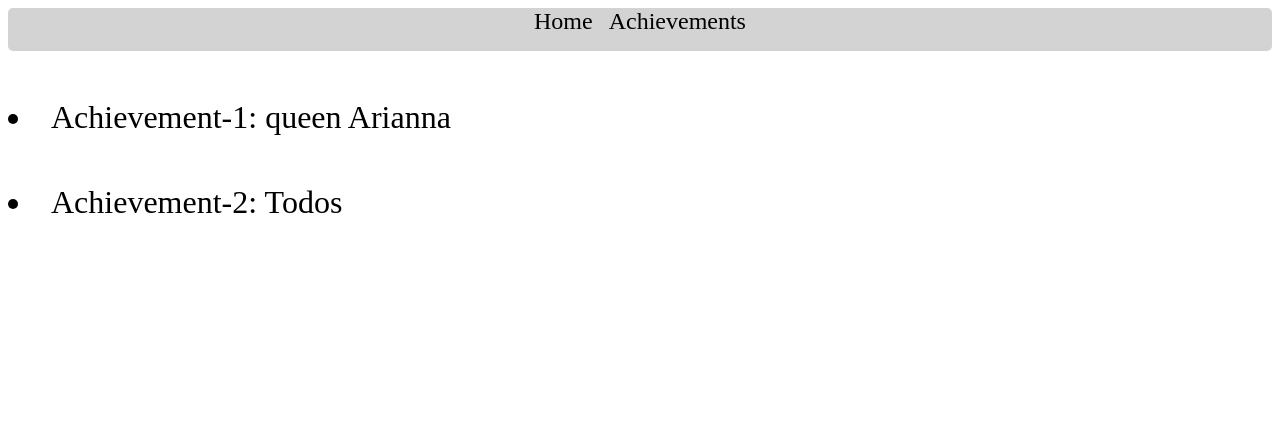
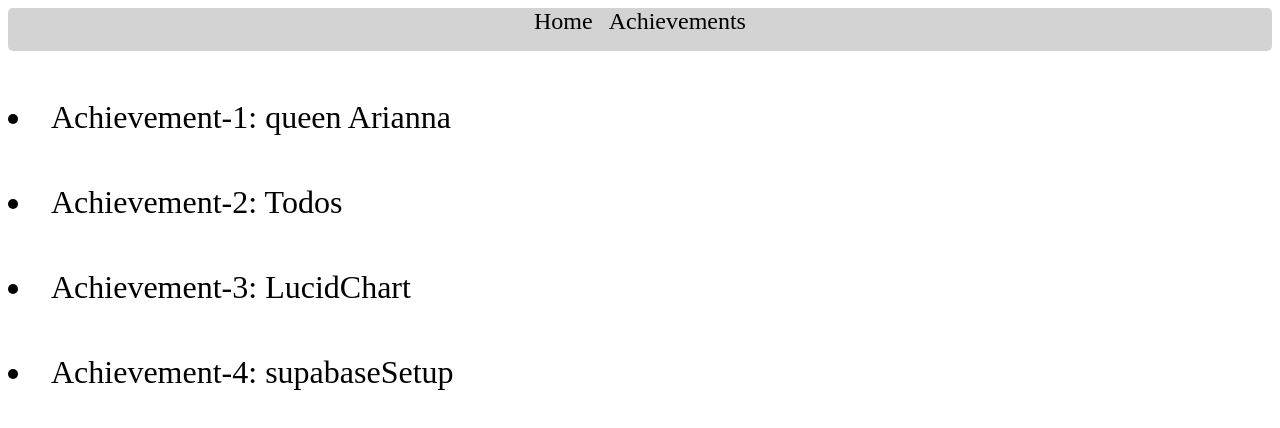
Before and after one commit to Kaleb-cpu/Api-and-Supabase, a SvelteKit app: page /achievements in a window 1280 px wide. Shown: the top 428 px of the page. Built offline with nearby package versions, Linux system fonts and the light colour scheme.

Commit message:
a3 & a4 added

```diff
--- a/src/routes/achievements/+page.svelte
+++ b/src/routes/achievements/+page.svelte
@@ -1,5 +1,7 @@
 <li><a href="./achievements/a1-queenArianna">Achievement-1: queen Arianna</a></li>
 <li><a href="./achievements/a2-todos">Achievement-2: Todos</a></li>
+<li><a href="./achievements/a3-lucidChart">Achievement-3: LucidChart</a></li>
+<li><a href="./achievements/a4-supabaseSetup">Achievement-4: supabaseSetup</a></li>
 
 <style>
   li {
```
Also changed, not shown: src/routes/achievements/a4-supabaseSetup/+page.svelte (added).
